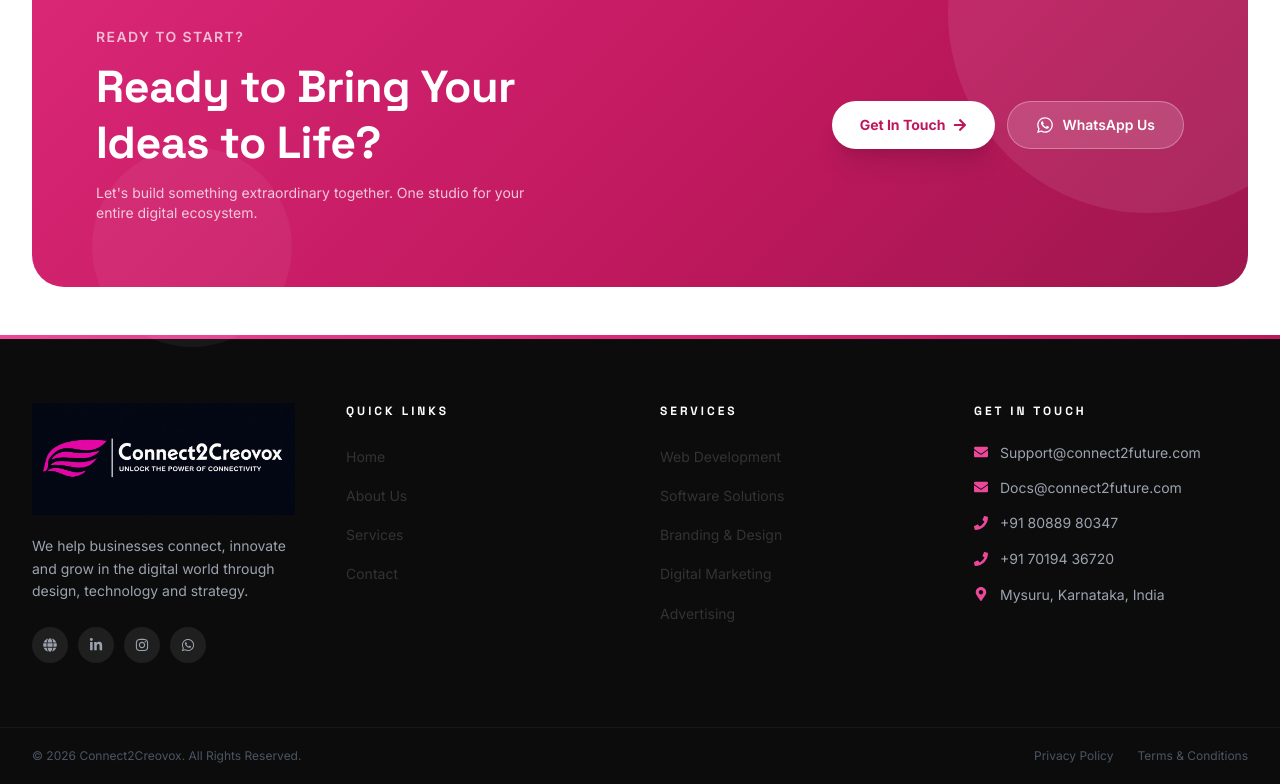
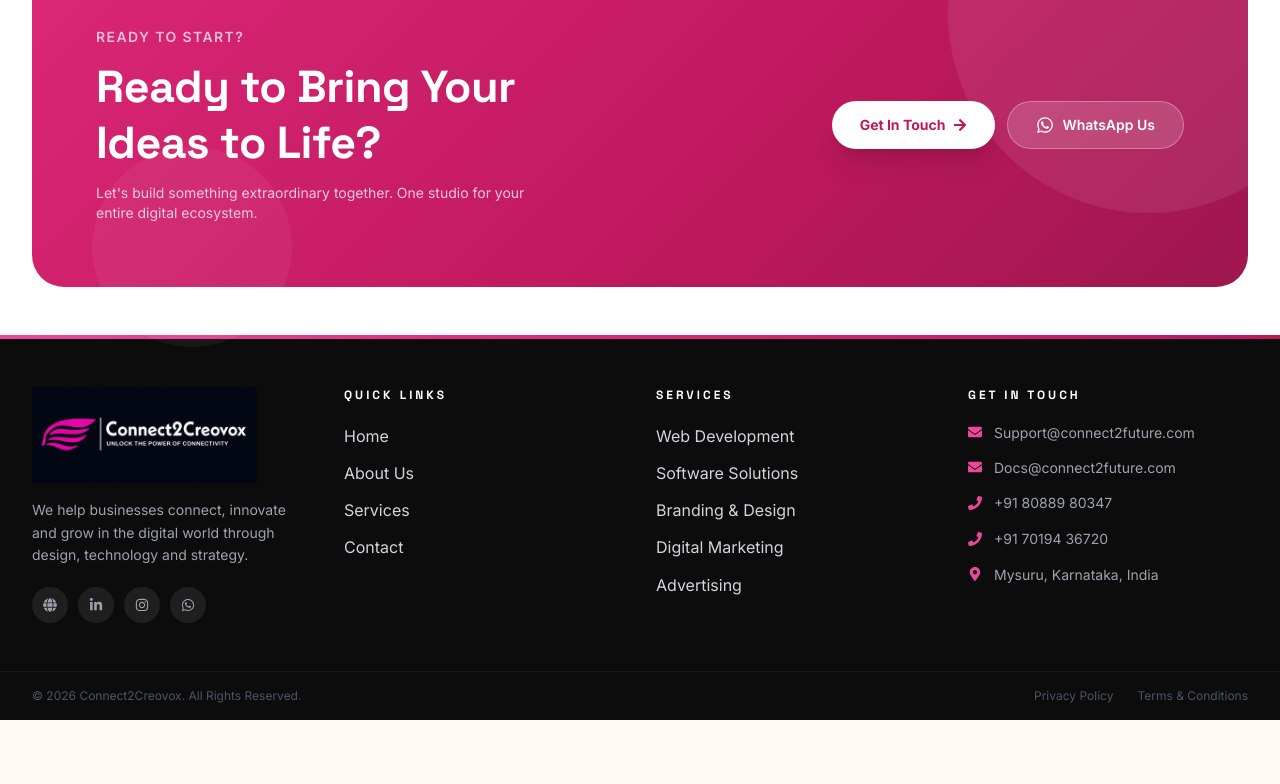
Before and after one commit to connect2future-org/connect2creovox, a React (Vite) app in the folder frontend/: page / in a window 1280 px wide. Shown: the part 3734-4518 px from the top of the page. After the commit the page ends 4454 px from the top, so only its background shows below. Built offline with nearby package versions, Linux system fonts and the light colour scheme; no server answers.

Commit message:
Refine About page UI, feature cards, responsive layout, and navbar improvements

```diff
--- a/frontend/src/components/common/Footer.jsx
+++ b/frontend/src/components/common/Footer.jsx
@@ -1,13 +1,11 @@
 import { Link } from "react-router-dom";
 import logo from "../../assets/logo_footer.png";
-import React, { useState } from "react";
-import { motion } from "framer-motion";
+import React from "react";
 import {
   FaLinkedinIn, FaInstagram, FaFacebookF,
   FaEnvelope, FaPhone, FaMapMarkerAlt, FaGlobe,
   FaWhatsapp,
 } from "react-icons/fa";
-
 
 const quickLinks = [
   { name: "Home",     path: "/" },
@@ -28,7 +26,7 @@ const socials = [
   { icon: <FaGlobe />,      href: "https://connect2future.in",                                          label: "Website" },
   { icon: <FaLinkedinIn />, href: "https://www.linkedin.com/company/connect2future/",                    label: "LinkedIn" },
   { icon: <FaInstagram />,  href: "https://www.instagram.com/_connect2future__?igsh=MnVxdXd4bzgzbDho", label: "Instagram" },
-  {icon: <FaWhatsapp />,href: "https://wa.me/917019436720?text=Hello%20Connect2Creovox,%20I%20would%20like%20to%20know%20more%20about%20your%20services.",label: "WhatsApp"}
+  { icon: <FaWhatsapp />,   href: "https://wa.me/917019436720?text=Hello%20Connect2Creovox,%20I%20would%20like%20to%20know%20more%20about%20your%20services.", label: "WhatsApp" },
 ];
 
 const Footer = () => (
@@ -37,23 +35,18 @@ const Footer = () => (
     {/* ── Top gradient bar ── */}
     <div className="h-1 w-full" style={{ background: "linear-gradient(90deg,#ec4899,#db2777,#be185d)" }} />
 
-    {/* ── Main grid ── */}
-    <div className="max-w-7xl mx-auto px-5 sm:px-8 py-16">
-      <div className="grid md:grid-cols-2 lg:grid-cols-4 gap-10">
+    {/* ── Main grid – reduced padding ── */}
+    <div className="max-w-7xl mx-auto px-5 sm:px-8 py-12">
+      <div className="grid md:grid-cols-2 lg:grid-cols-4 gap-8">
 
         {/* Brand */}
         <div className="lg:col-span-1">
           <img
             src={logo}
             alt="Connect2Creovox"
-            className="
-              h-28
-              w-auto
-              object-contain
-              mb-5
-            "
+            className="h-24 w-auto object-contain mb-4"
           />
-          <p className="text-gray-400 text-sm leading-relaxed mb-6 max-w-xs">
+          <p className="text-gray-400 text-sm leading-relaxed mb-5 max-w-xs">
             We help businesses connect, innovate and grow in the digital world through design, technology and strategy.
           </p>
           <div className="flex gap-2.5">
@@ -66,13 +59,16 @@ const Footer = () => (
           </div>
         </div>
 
-        {/* Quick links */}
+        {/* Quick links – brighter default, pink hover, smooth transition */}
         <div>
-          <h4 className="text-white text-xs font-bold uppercase tracking-[3px] mb-6">Quick Links</h4>
-          <ul className="space-y-3">
+          <h4 className="text-white text-xs font-bold uppercase tracking-[3px] mb-5">Quick Links</h4>
+          <ul className="space-y-2.5">
             {quickLinks.map((l) => (
               <li key={l.name}>
-                <Link to={l.path} className="footer-link hover:translate-x-1 inline-block transition-transform">
+                <Link
+                  to={l.path}
+                  className="text-gray-300 hover:text-pink-500 hover:translate-x-1 transition-all duration-300 inline-block"
+                >
                   {l.name}
                 </Link>
               </li>
@@ -80,13 +76,16 @@ const Footer = () => (
           </ul>
         </div>
 
-        {/* Services */}
+        {/* Services – same style */}
         <div>
-          <h4 className="text-white text-xs font-bold uppercase tracking-[3px] mb-6">Services</h4>
-          <ul className="space-y-3">
+          <h4 className="text-white text-xs font-bold uppercase tracking-[3px] mb-5">Services</h4>
+          <ul className="space-y-2.5">
             {serviceLinks.map((l) => (
               <li key={l.name}>
-                <Link to={l.path} className="footer-link hover:translate-x-1 inline-block transition-transform">
+                <Link
+                  to={l.path}
+                  className="text-gray-300 hover:text-pink-500 hover:translate-x-1 transition-all duration-300 inline-block"
+                >
                   {l.name}
                 </Link>
               </li>
@@ -94,9 +93,9 @@ const Footer = () => (
           </ul>
         </div>
 
-        {/* Contact */}
+        {/* Contact – unchanged */}
         <div>
-          <h4 className="text-white text-xs font-bold uppercase tracking-[3px] mb-6">Get In Touch</h4>
+          <h4 className="text-white text-xs font-bold uppercase tracking-[3px] mb-5">Get In Touch</h4>
           <ul className="space-y-4">
             <li>
               <a href="mailto:Support@connect2future.com" className="flex items-start gap-3 group">
@@ -137,7 +136,7 @@ const Footer = () => (
 
     {/* ── Bottom bar ── */}
     <div className="border-t border-white/5">
-      <div className="max-w-7xl mx-auto px-5 sm:px-8 py-5 flex flex-col sm:flex-row items-center justify-between gap-3">
+      <div className="max-w-7xl mx-auto px-5 sm:px-8 py-4 flex flex-col sm:flex-row items-center justify-between gap-3">
         <p className="text-gray-600 text-xs">© {new Date().getFullYear()} Connect2Creovox. All Rights Reserved.</p>
         <div className="flex gap-6">
           <Link to="#" className="text-gray-600 text-xs hover:text-brand-400 transition-colors">Privacy Policy</Link>
```
